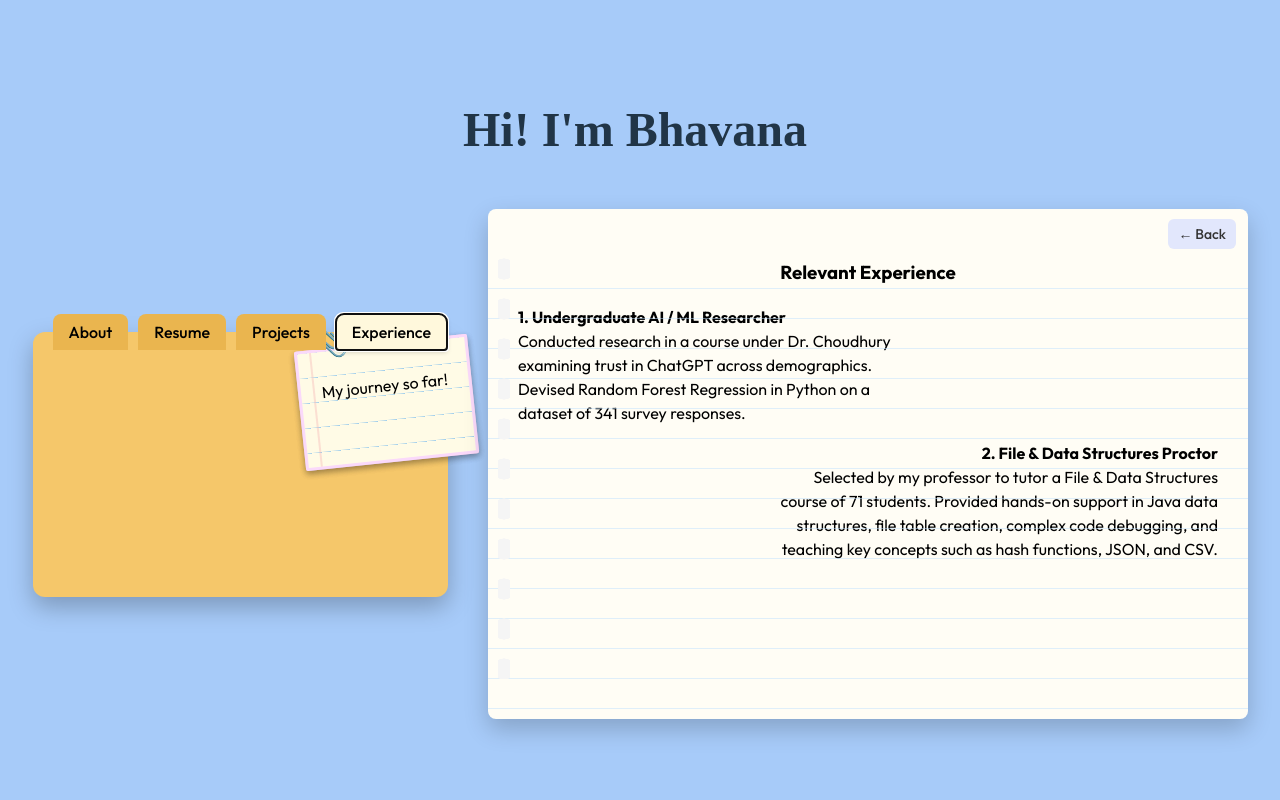
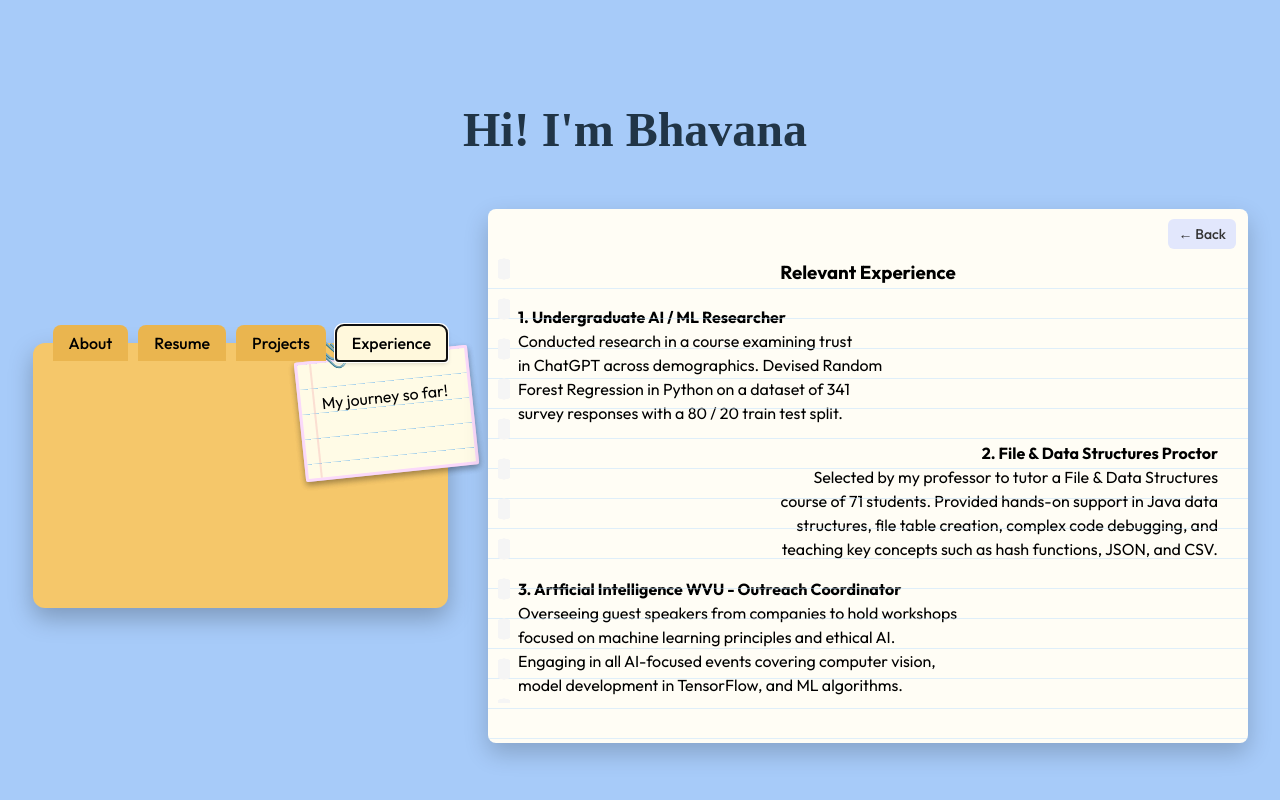
Before and after one commit to bhavana-pixel/portfolio, a React (Vite) app: page / in a window 1280 px wide. Both pictures are taken after a click on the button "Experience". Shown: the top 800 px of the page. Built offline with nearby package versions, Linux system fonts and the light colour scheme.

Commit message:
Added experience 3.

```diff
--- a/src/Folder.css
+++ b/src/Folder.css
@@ -489,3 +489,8 @@
 .experience2{
   text-align:right;
 }
+
+.experience3{
+  text-align: left;
+  z-index:2;
+}
--- a/src/Folder.jsx
+++ b/src/Folder.jsx
@@ -251,10 +251,10 @@ export default function Folder() {
                 <h3>Relevant Experience</h3>
                 <p className="experience1">
                   <b>1. Undergraduate AI / ML Researcher</b> <br />
-                  Conducted research in a course under Dr. Choudhury <br></br>
-                  examining trust in ChatGPT across demographics. <br></br>
-                  Devised Random Forest Regression in Python on a <br></br>
-                  dataset of 341 survey responses.
+                  Conducted research in a course examining trust <br></br>
+                  in ChatGPT across demographics. Devised Random  <br></br>
+                  Forest Regression in Python on a dataset of 341 <br></br>
+                  survey responses with a 80 / 20 train test split.
                 </p>
                 <p className="experience2">
                   <p className = "text2">
@@ -265,6 +265,15 @@ export default function Folder() {
                   teaching key concepts such as hash functions, JSON, and CSV.
                   </p>
                 </p>
+                <p className="experience3">
+                  <p className = "text2">
+                  <b>3. Artficial Intelligence WVU - Outreach Coordinator</b> <br />
+                  Overseeing guest speakers from companies to hold workshops  <br></br>
+                  focused on machine learning principles and ethical AI. <br></br>
+                  Engaging in all AI-focused events covering computer vision,  <br></br>
+                  model development in TensorFlow, and ML algorithms.
+                  </p>
+                </p>
               </div>
             )}
           </div>
```
